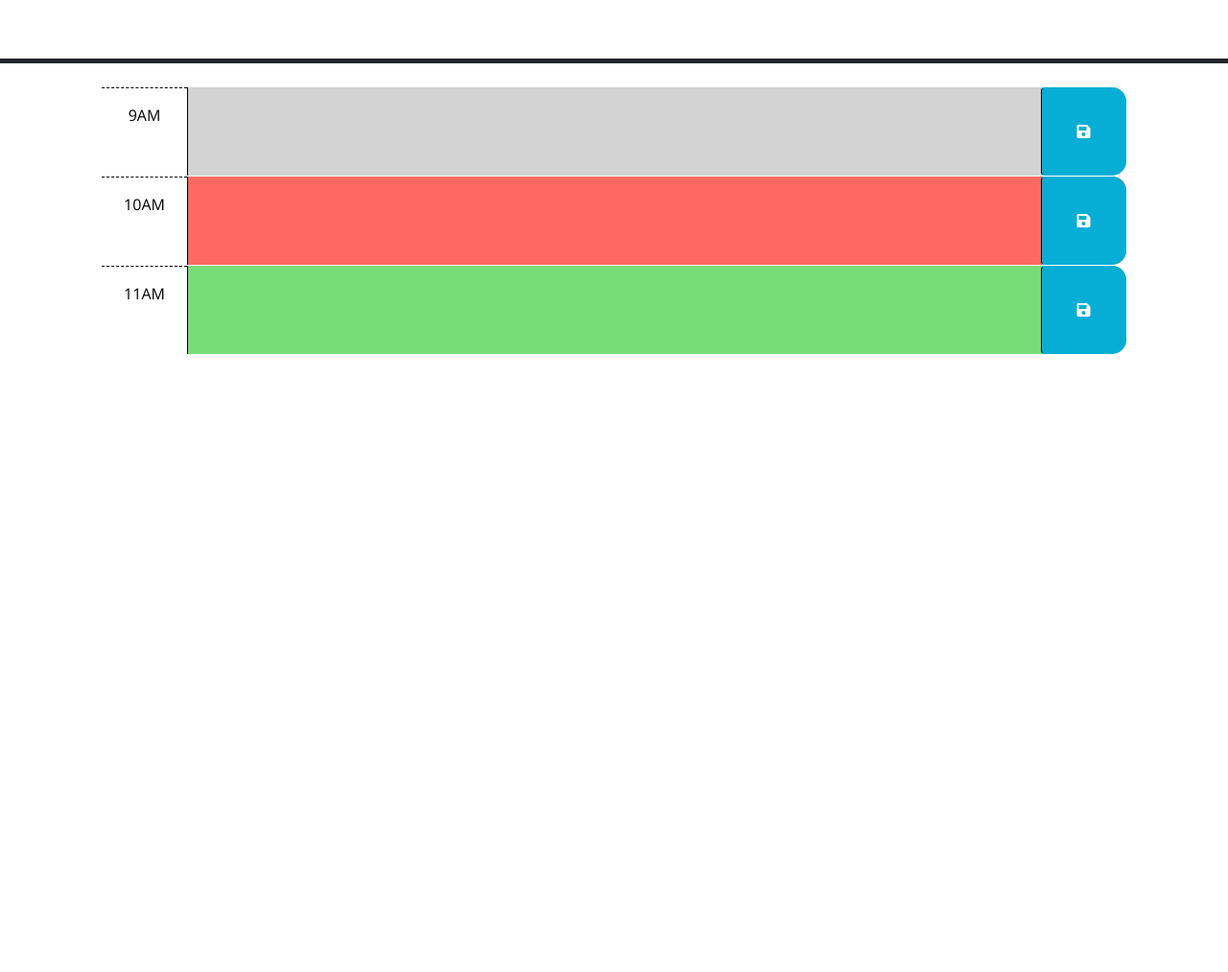
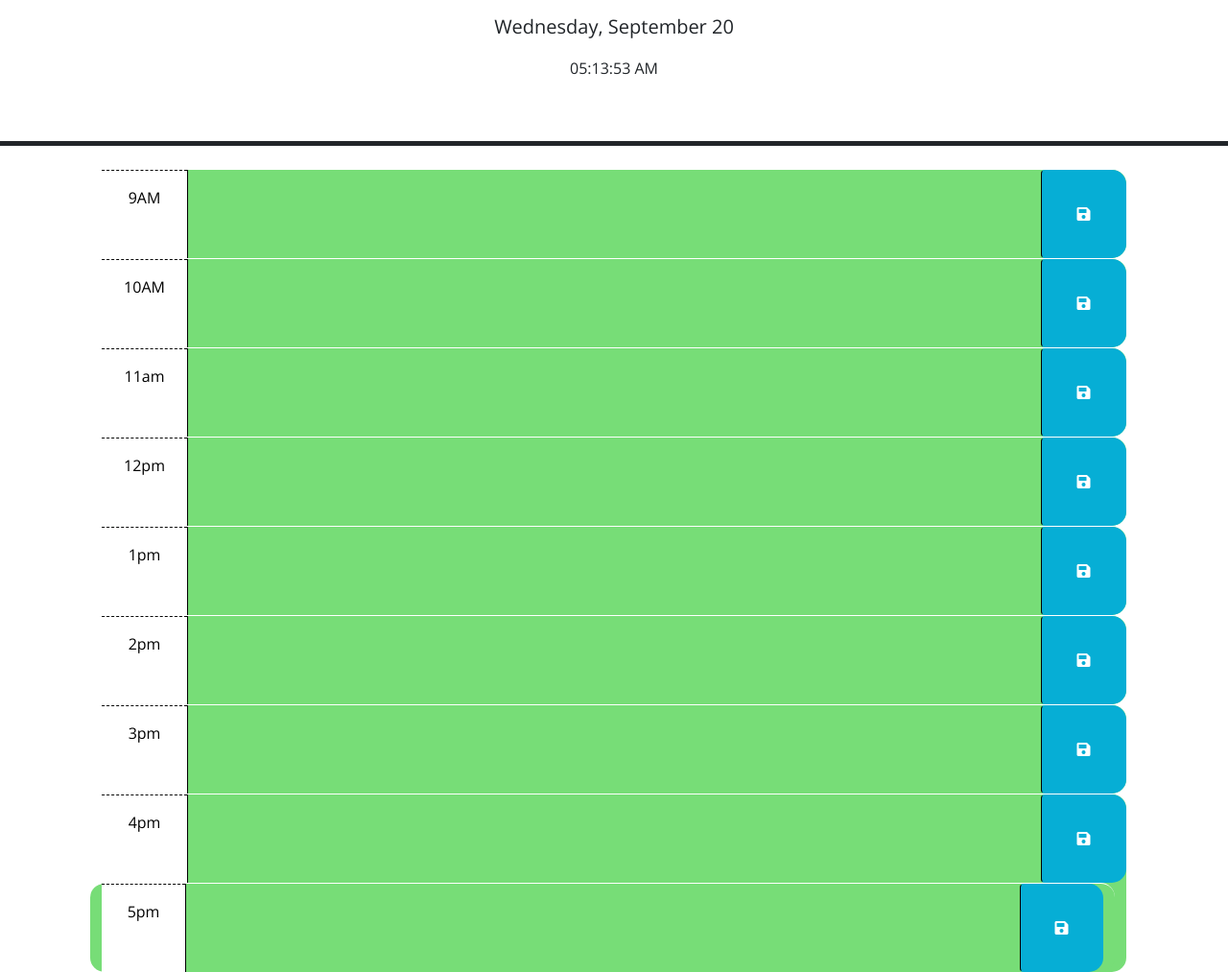
Before and after one commit to Mirandad10/Daily-Plan, a plain HTML site: page index.html in a window 1280 px wide. Shown: the part 166-1179 px from the top of the page at 96% size. Before the commit the page ends 800 px from the top, so only its background shows below. Drawn offline with nearby package versions, Linux system fonts and the light colour scheme.

Commit message:
finished hw

```diff
--- a/index.html
+++ b/index.html
@@ -21,50 +21,79 @@
     <link rel="stylesheet" href="style.css" />
     <title>Work Day Scheduler</title>
   </head>
-
   <body>
     <header class="p-5 mb-4 border-5 border-bottom border-dark text-center">
       <h1 class="display-3">Work Day Scheduler</h1>
       <p class="lead">A simple calendar app for scheduling your work day</p>
       <p id="currentDay" class="lead"></p>
+      <p id="time"></p>
     </header>
     <div class="container-lg px-5">
-      <!-- Use class for "past", "present", and "future" to apply styles to the
-        time-block divs accordingly. The javascript will need to do this by
-        adding/removing these classes on each div by comparing the hour in the
-        id to the current hour. The html provided below is meant to be an example
-        demonstrating how the css provided can be leveraged to create the
-        desired layout and colors. The html below should be removed or updated
-        in the finished product. Remember to delete this comment once the
-        code is implemented.
-        -->
-
-      <!-- Example of a past time block. The "past" class adds a gray background color. -->
-      <div id="hour-9" class="row time-block past">
+    <div id="hour-9" class="row time-block past">
         <div class="col-2 col-md-1 hour text-center py-3">9AM</div>
         <textarea class="col-8 col-md-10 description" rows="3"> </textarea>
         <button class="btn saveBtn col-2 col-md-1" aria-label="save">
           <i class="fas fa-save" aria-hidden="true"></i>
         </button>
       </div>
-
-      <!-- Example of a a present time block. The "present" class adds a red background color. -->
-      <div id="hour-10" class="row time-block present">
+    <div id="hour-10" class="row time-block past">
         <div class="col-2 col-md-1 hour text-center py-3">10AM</div>
         <textarea class="col-8 col-md-10 description" rows="3"> </textarea>
         <button class="btn saveBtn col-2 col-md-1" aria-label="save">
           <i class="fas fa-save" aria-hidden="true"></i>
         </button>
       </div>
-
-      <!-- Example of a future time block. The "future" class adds a green background color. -->
-      <div id="hour-11" class="row time-block future">
-        <div class="col-2 col-md-1 hour text-center py-3">11AM</div>
+    <div id="hour-11" class="row time-block past">
+        <div class="col-2 col-md-1 hour text-center py-3">11am</div>
         <textarea class="col-8 col-md-10 description" rows="3"> </textarea>
         <button class="btn saveBtn col-2 col-md-1" aria-label="save">
           <i class="fas fa-save" aria-hidden="true"></i>
         </button>
       </div>
+      <div id="hour-12" class="row time-block past">
+        <div class="col-2 col-md-1 hour text-center py-3">12pm</div>
+        <textarea class="col-8 col-md-10 description" rows="3"> </textarea>
+        <button class="btn saveBtn col-2 col-md-1" aria-label="save">
+          <i class="fas fa-save" aria-hidden="true"></i>
+        </button>
+      </div>
+      <div id="hour-1" class="row time-block past">
+        <div class="col-2 col-md-1 hour text-center py-3">1pm</div>
+        <textarea class="col-8 col-md-10 description" rows="3"> </textarea>
+        <button class="btn saveBtn col-2 col-md-1" aria-label="save">
+          <i class="fas fa-save" aria-hidden="true"></i>
+        </button>
+      </div>
+      <div id="hour-2" class="row time-block past">
+        <div class="col-2 col-md-1 hour text-center py-3">2pm</div>
+        <textarea class="col-8 col-md-10 description" rows="3"> </textarea>
+        <button class="btn saveBtn col-2 col-md-1" aria-label="save">
+          <i class="fas fa-save" aria-hidden="true"></i>
+        </button>
+      </div>
+      <div id="hour-3" class="row time-block past">
+        <div class="col-2 col-md-1 hour text-center py-3">3pm</div>
+        <textarea class="col-8 col-md-10 description" rows="3"> </textarea>
+        <button class="btn saveBtn col-2 col-md-1" aria-label="save">
+          <i class="fas fa-save" aria-hidden="true"></i>
+        </button>
+      </div>
+     <div id="hour-4" class="row time-block past">
+        <div class="col-2 col-md-1 hour text-center py-3">4pm</div>
+        <textarea class="col-8 col-md-10 description" rows="3"> </textarea>
+        <button class="btn saveBtn col-2 col-md-1" aria-label="save">
+          <i class="fas fa-save" aria-hidden="true"></i>
+        </button>
+        <div id="hour-5" class="row time-block past">
+          <div class="col-2 col-md-1 hour text-center py-3">5pm</div>
+          <textarea class="col-8 col-md-10 description" rows="3"> </textarea>
+          <button class="btn saveBtn col-2 col-md-1" aria-label="save">
+            <i class="fas fa-save" aria-hidden="true"></i>
+          </button>
+        </div>
+
+
+
 
     <script src="https://code.jquery.com/jquery-3.4.1.min.js"></script>
     <script
--- a/script.js
+++ b/script.js
@@ -1,23 +1,55 @@
-// Wrap all code that interacts with the DOM in a call to jQuery to ensure that
-// the code isn't run until the browser has finished rendering all the elements
-// in the html.
+
+
+
+$('.saveBtn').on('click', function () {
+  var key = $(this).parent().attr('id');
+  var value = $(this).siblings('.description').val();
+  localStorage.setItem(key, value);
+});
+
 $(function () {
-  // TODO: Add a listener for click events on the save button. This code should
-  // use the id in the containing time-block as a key to save the user input in
-  // local storage. HINT: What does `this` reference in the click listener
-  // function? How can DOM traversal be used to get the "hour-x" id of the
-  // time-block containing the button that was clicked? How might the id be
-  // useful when saving the description in local storage?
-  //
-  // TODO: Add code to apply the past, present, or future class to each time
-  // block by comparing the id to the current hour. HINTS: How can the id
-  // attribute of each time-block be used to conditionally add or remove the
-  // past, present, and future classes? How can Day.js be used to get the
-  // current hour in 24-hour time?
-  //
-  // TODO: Add code to get any user input that was saved in localStorage and set
-  // the values of the corresponding textarea elements. HINT: How can the id
-  // attribute of each time-block be used to do this?
-  //
-  // TODO: Add code to display the current date in the header of the page.
+  function hourlyColor() {
+    $('.time-block').each(function () {
+      var currentHour = dayjs().hour();
+      console.log(currentHour)
+      var blockHour = parseInt(this.id);
+      if (blockHour < currentHour) {
+        $(this).addClass('past')
+      } else if (blockHour === currentHour) {
+        $(this).removeClass('past')
+        $(this).addClass('present')
+      } else {
+        $(this).removeClass('past')
+        $(this).removeClass('present')
+        $(this).addClass('future')
+      }
+    });
+  }
+  $('.saveBtn').on('click', function () {
+    var key = $(this).parent().attr('id');
+    var value = $(this).siblings('.description').val();
+    localStorage.setItem(key, value);
+  });
+  $('.time-block').each(function () {
+    var key = $(this).attr('id');
+    var value = localStorage.getItem(key);
+    $(this).children('.description').val(value);
+  });
+  function updateTime() {
+    var dateElement = $('#date');
+    var timeElement = $('#time');
+    var currentDate = dayjs().format('dddd, MMMM D, YYYY');
+    var currentTime = dayjs().format('hh:mm:ss A');
+    dateElement.text(currentDate);
+    timeElement.text(currentTime);
+  }
+  hourlyColor();
+  setInterval(updateTime, 1000);
+
 });
+
+var today = dayjs();
+ $('#currentDay').text(today.format('dddd, MMMM D'));
+ var currentTime = dayjs().format('hh:mm:ss A', );
+ var timeElement = $('#time');
+ timeElement.text(currentTime);
```
